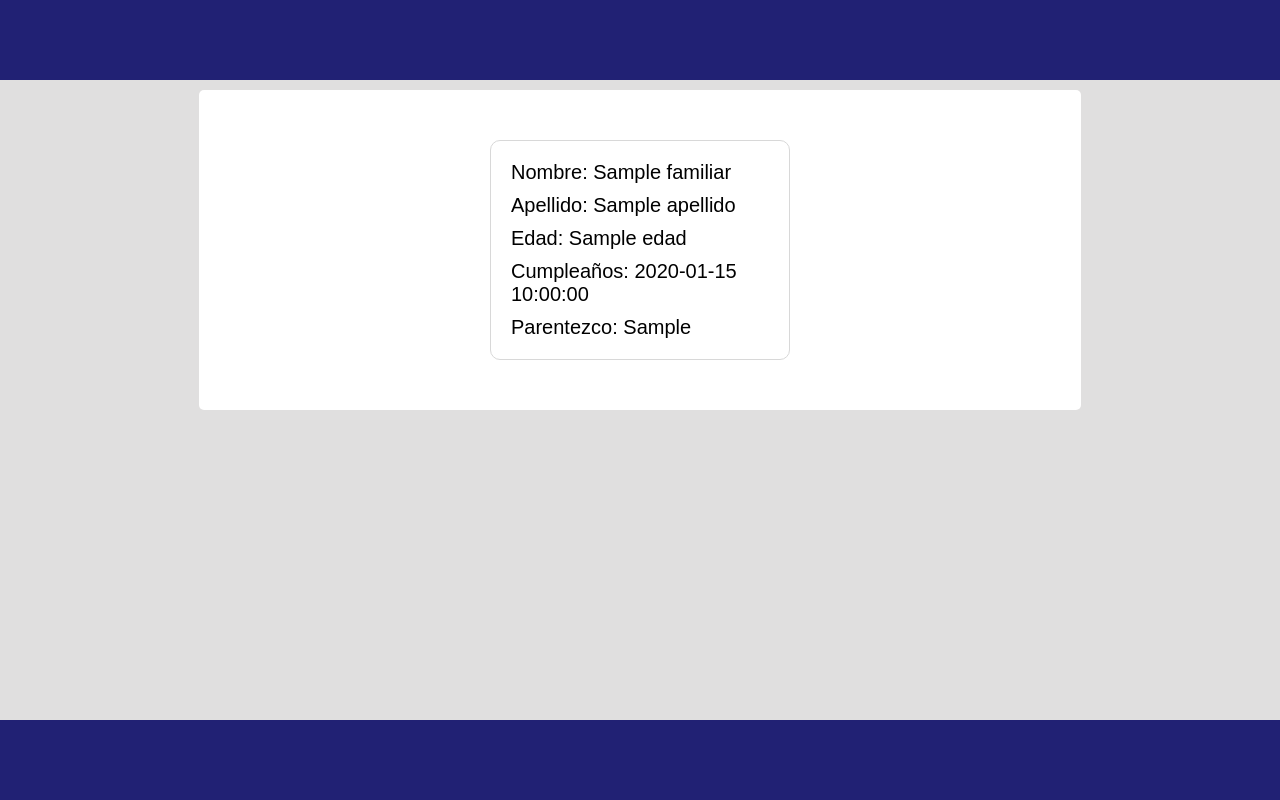
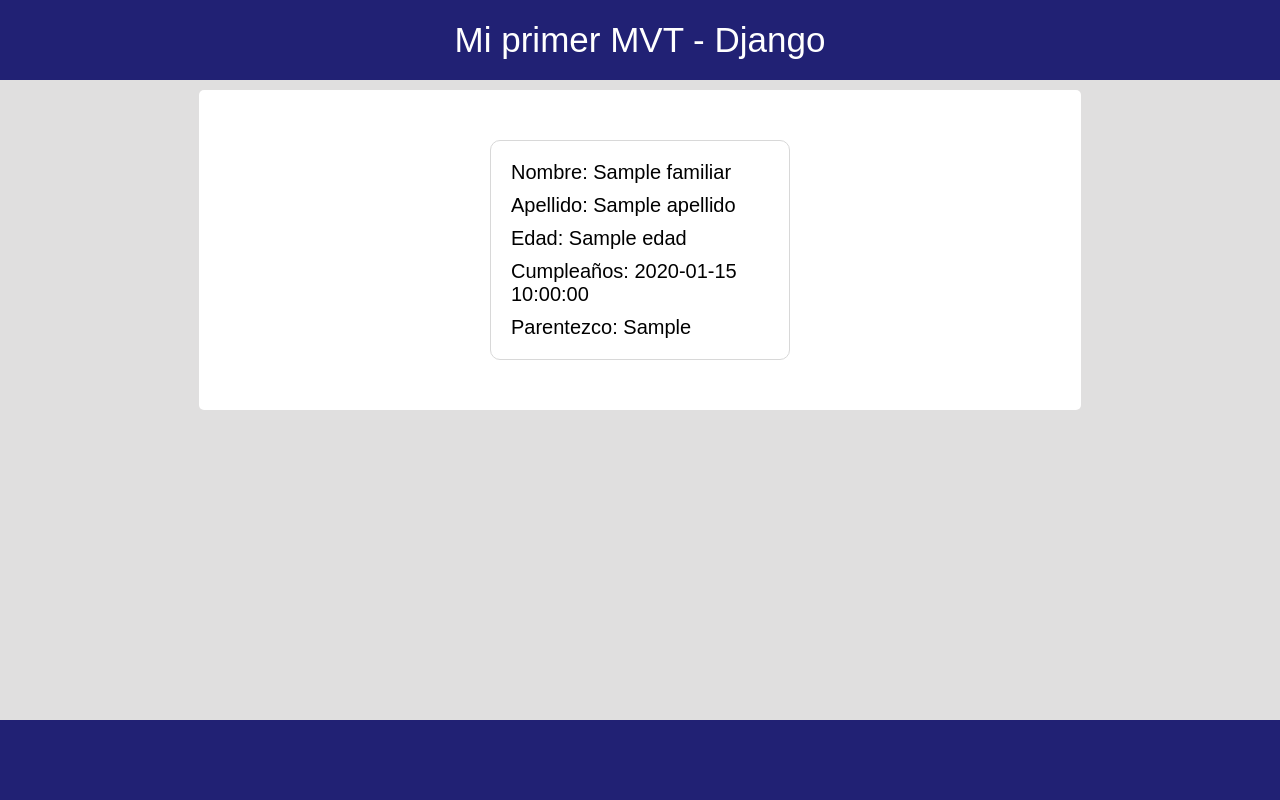
Before and after one commit to marco1367/MVT---Marco-Pablo-Demaio, a Python web app: template MiPrimerMVT/AppMVT/templates/familiares.html in a window 1280 px wide. Run offline with Jinja, Linux system fonts and the light colour scheme; the template is opened without the code that fills it: most values are stand-ins (such as "Sample title", 1, 10 or a date in 2020).

Commit message:
cambios header, add title

```diff
--- a/MiPrimerMVT/AppMVT/templates/familiares.html
+++ b/MiPrimerMVT/AppMVT/templates/familiares.html
@@ -7,12 +7,28 @@
             margin: 0;
             padding: 0;
             box-sizing: border-box;
+            font-family: Arial, Helvetica, sans-serif;
         }
 
         .header {
             background-color: rgb(33, 33, 116);
             width: 100vw;
             height: 10vh;
+
+            display: flex;
+            justify-content: center;
+            align-items: center;
+        }
+
+        .title-header-container {
+            width: auto;
+            height: auto;
+            padding: 5px;
+        }
+
+        .title-header {
+            font-size: 35px;
+            color: white;
         }
 
         .content {
@@ -84,8 +100,11 @@
 
 <body>
 
-    <div class="header"></div>
-
+    <div class="header">
+        <div class="title-header-container">
+            <p class="title-header"> Mi primer MVT - Django </p>
+        </div>
+    </div>
     <div class="content">
         <div class="container-principal">
             {% for familiar in familiares %}
```
Also changed, not shown: MiPrimerMVT/db.sqlite3.
